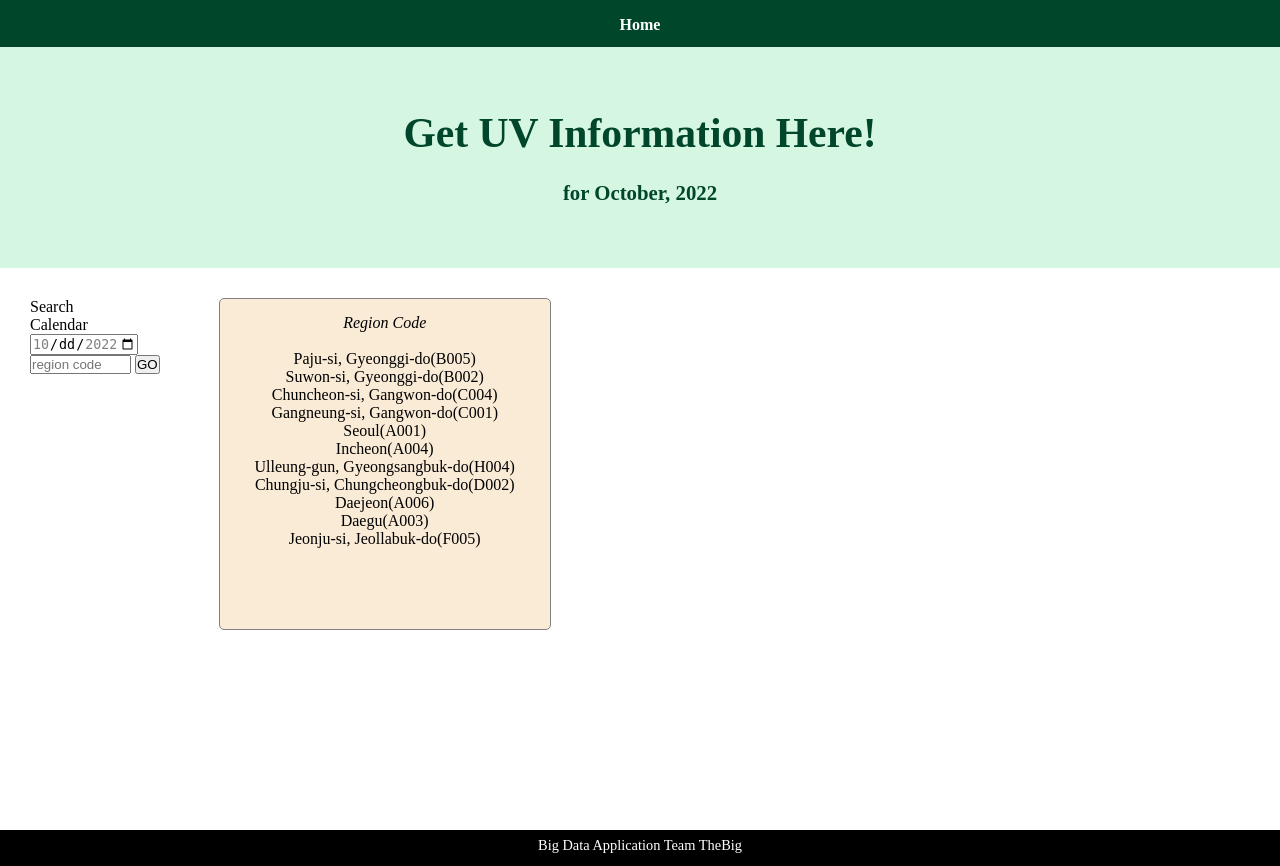
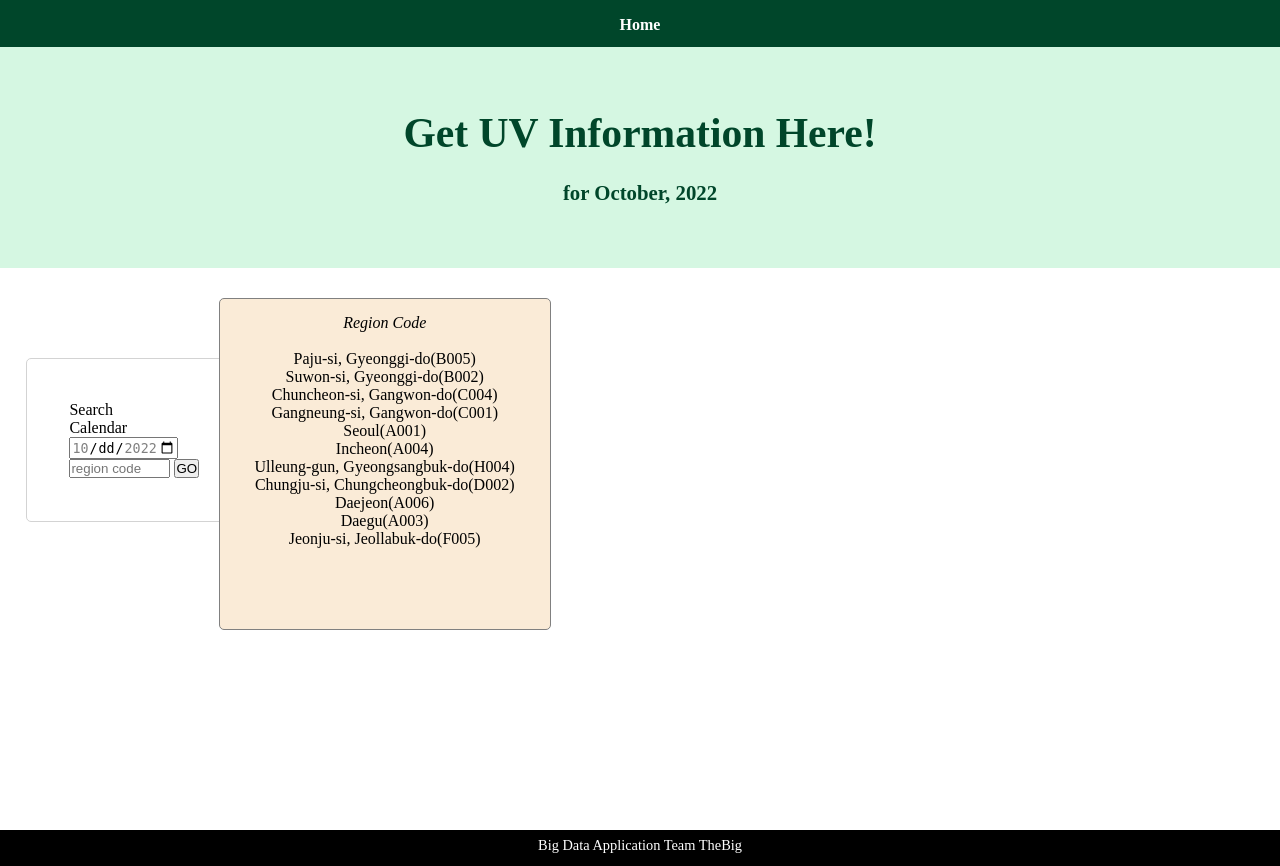
Before and after one commit to TeamTheBig/Weather_Project, a PHP site: page /uvSearch.html in a window 1280 px wide. Run offline with PHP 8.4, Linux system fonts and the light colour scheme.

Commit message:
Update CSS for insolation, rain, humidity pages

```diff
--- a/webpage/home.css
+++ b/webpage/home.css
@@ -121,3 +121,68 @@ td {
     border-bottom: 1px solid #dadada;
     text-align: center;
 }
+
+/*min ji*/
+#select{
+    margin-bottom: 30%;
+    margin-top: 20px;
+    display: flex;
+    gap: 10px;
+    place-items: center;
+    align-items: center;
+}
+
+.dateselection{
+    display: table;
+    border: 1px solid lightgray;
+    border-radius: 5px;
+    width: 300px;;
+    height: 100px;
+    max-height: 320px;
+    padding: 10%;
+    margin-left: 180%;
+}
+
+.info{
+    display: table;
+    border: 1px solid lightgray;
+    border-radius: 5px;
+    width: 200px;
+    height: 100px;
+    max-height: 320px;
+    padding: 10%;
+    margin-left: 20%;
+}
+
+.regioninfo{
+    width : 80%;
+    height : 30%;
+    background-color: antiquewhite;
+    border : 1px solid gray;
+    border-radius: 5px;
+    margin-right : 10%;
+    float:right;
+}
+
+#button button{
+    border: 1px solid gainsboro;
+    background-color: rgba(0,0,0,0);
+    color: teal;
+    padding: 5px;
+}
+
+.success{
+    font-size: 100px;
+    color:darkgreen;
+    font-weight: bold;
+    margin-left:30%;
+    margin-right:20%;
+    margin-top : 10%;
+}
+
+.search{
+    place-items: center;
+    border-color: darkgreen;
+    border-radius: 5px;
+    font-size:30px;
+}
```
